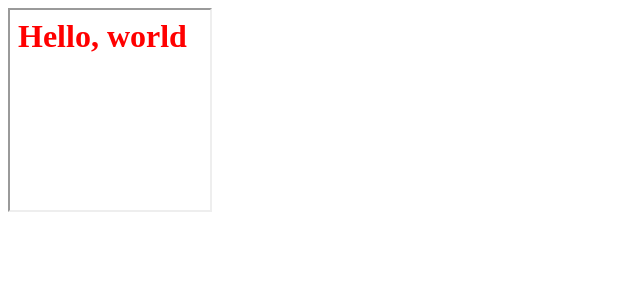
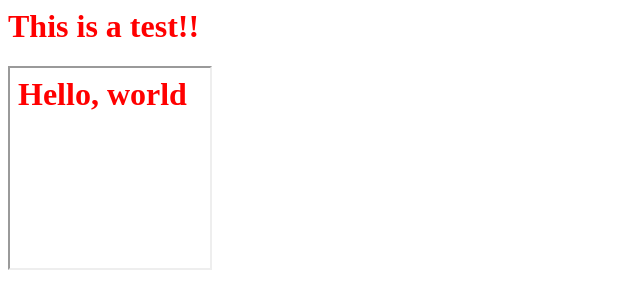
Before and after one commit to alastair-webdev-mo/test-hub3, a plain HTML site: page index.html in a window 1280 px wide. Shown: the whole page, without its empty margins (0-640 px from the left). Drawn offline with Linux system fonts and the light colour scheme.

Commit message:
making second change on local repo

```diff
--- a/index.html
+++ b/index.html
@@ -3,7 +3,7 @@
 	<link type="text/css" rel="stylesheet" media="all" href="lib/style.css" />
 	</head>
   <body>
+  <h1>This is a test!!</h1>
     <iframe src="lib/hello.html" width="200" height="200" />
-    This is a test
   </body>
 </html>
```
